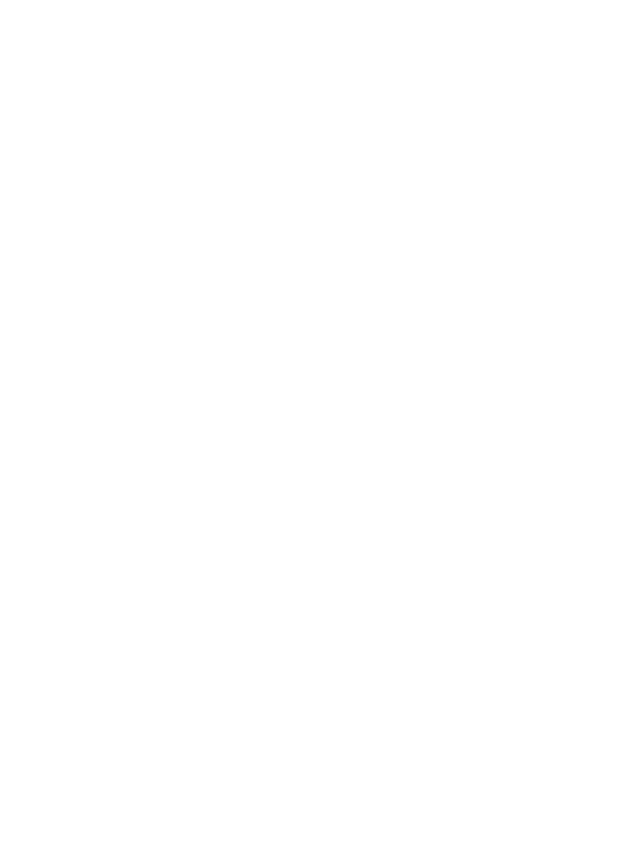
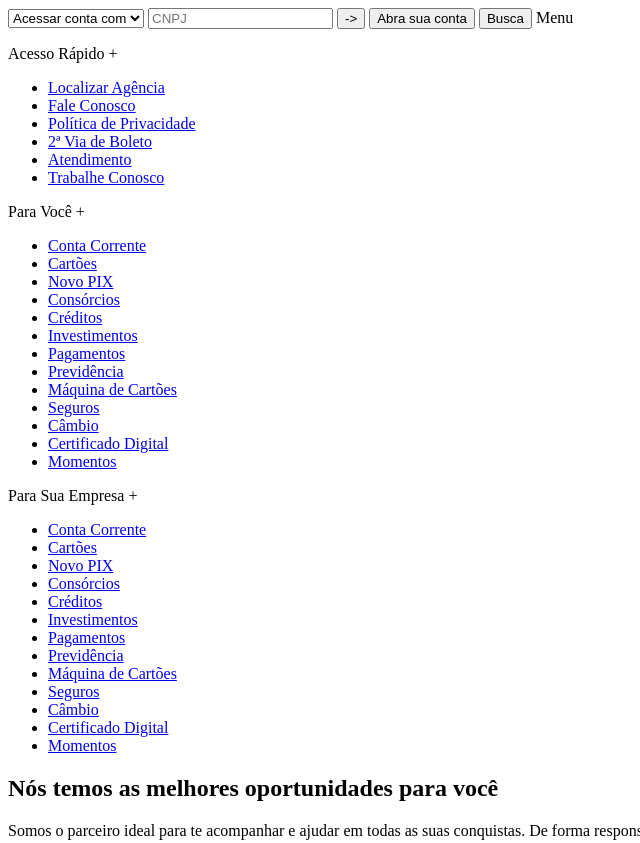
Before and after one commit to alinebastos/vanilla-project, a website: page index.html in a window 1280 px wide. Shown: the top 843 px of the page, without its empty margins (0-640 px from the left). Before the commit the page ends 800 px from the top, so only its background shows below. Drawn offline with Linux system fonts and the light colour scheme.

Commit message:
Create page HTML structure

```diff
--- a/index.html
+++ b/index.html
@@ -8,6 +8,83 @@
     <title>Document</title>
 </head>
 <body>
-
+    <div class="wrapper">
+        <header>
+            <select>
+                <option>Acessar conta com</option>
+                <option>CNPJ</option>
+                <option>CPF</option>
+            </select>
+            <input type="text" value="" placeholder="CNPJ" />
+            <button>-></button>
+            <button>Abra sua conta</button>
+            <button>Busca</button>
+            <span>Menu</span>
+            <div>
+                <p>Acesso Rápido +</p>
+                <ul>
+                    <li><a href="#">Localizar Agência</a></li>
+                    <li><a href="#">Fale Conosco</a></li>
+                    <li><a href="#">Política de Privacidade</a></li>
+                    <li><a href="#">2ª Via de Boleto</a></li>
+                    <li><a href="#">Atendimento</a></li>
+                    <li><a href="#">Trabalhe Conosco</a></li>
+                </ul>
+                <p>Para Você +</p>
+                <ul>
+                    <li><a href="#">Conta Corrente</a></li>
+                    <li><a href="#">Cartões</a></li>
+                    <li><a href="#"><span>Novo</span> PIX</a></li>
+                    <li><a href="#">Consórcios</a></li>
+                    <li><a href="#">Créditos</a></li>
+                    <li><a href="#">Investimentos</a></li>
+                    <li><a href="#">Pagamentos</a></li>
+                    <li><a href="#">Previdência</a></li>
+                    <li><a href="#">Máquina de Cartões</a></li>
+                    <li><a href="#">Seguros</a></li>
+                    <li><a href="#">Câmbio</a></li>
+                    <li><a href="#">Certificado Digital</a></li>
+                    <li><a href="#">Momentos</a></li>
+                </ul>
+                <p>Para Sua Empresa +</p>
+                <ul>
+                    <li><a href="#">Conta Corrente</a></li>
+                    <li><a href="#">Cartões</a></li>
+                    <li><a href="#"><span>Novo</span> PIX</a></li>
+                    <li><a href="#">Consórcios</a></li>
+                    <li><a href="#">Créditos</a></li>
+                    <li><a href="#">Investimentos</a></li>
+                    <li><a href="#">Pagamentos</a></li>
+                    <li><a href="#">Previdência</a></li>
+                    <li><a href="#">Máquina de Cartões</a></li>
+                    <li><a href="#">Seguros</a></li>
+                    <li><a href="#">Câmbio</a></li>
+                    <li><a href="#">Certificado Digital</a></li>
+                    <li><a href="#">Momentos</a></li>
+                </ul>
+            </div>
+        </header>
+        <main>
+            <h2>Nós temos as melhores oportunidades <span>para você</span></h2>
+            <p>Somos o parceiro ideal para te acompanhar e ajudar em todas as suas conquistas. De forma responsável e transparente, nós vamos, juntos, organizar a sua vida financeira.</p>
+            <img src="./images/home-image.jpg" alt="Mulher trabalhando no notebook" />
+            <h3>Para Você</h3>
+            <ul>
+                <li><a href="#">Conta Corrente</a></li>
+                <li><a href="#">Cartões</a></li>
+                <li><a href="#"><span>Novo</span> PIX</a></li>
+                <li><a href="#">Consórcios</a></li>
+                <li><a href="#">Créditos</a></li>
+                <li><a href="#">Investimentos</a></li>
+                <li><a href="#">Pagamentos</a></li>
+                <li><a href="#">Previdência</a></li>
+                <li><a href="#">Máquina de Cartões</a></li>
+                <li><a href="#">Seguros</a></li>
+                <li><a href="#">Câmbio</a></li>
+                <li><a href="#">Certificado Digital</a></li>
+                <li><a href="#">Momentos</a></li>
+            </ul>
+        </main>
+    </div>
 </body>
 </html>
```
Also changed, not shown: images/home-image.jpg (added).
